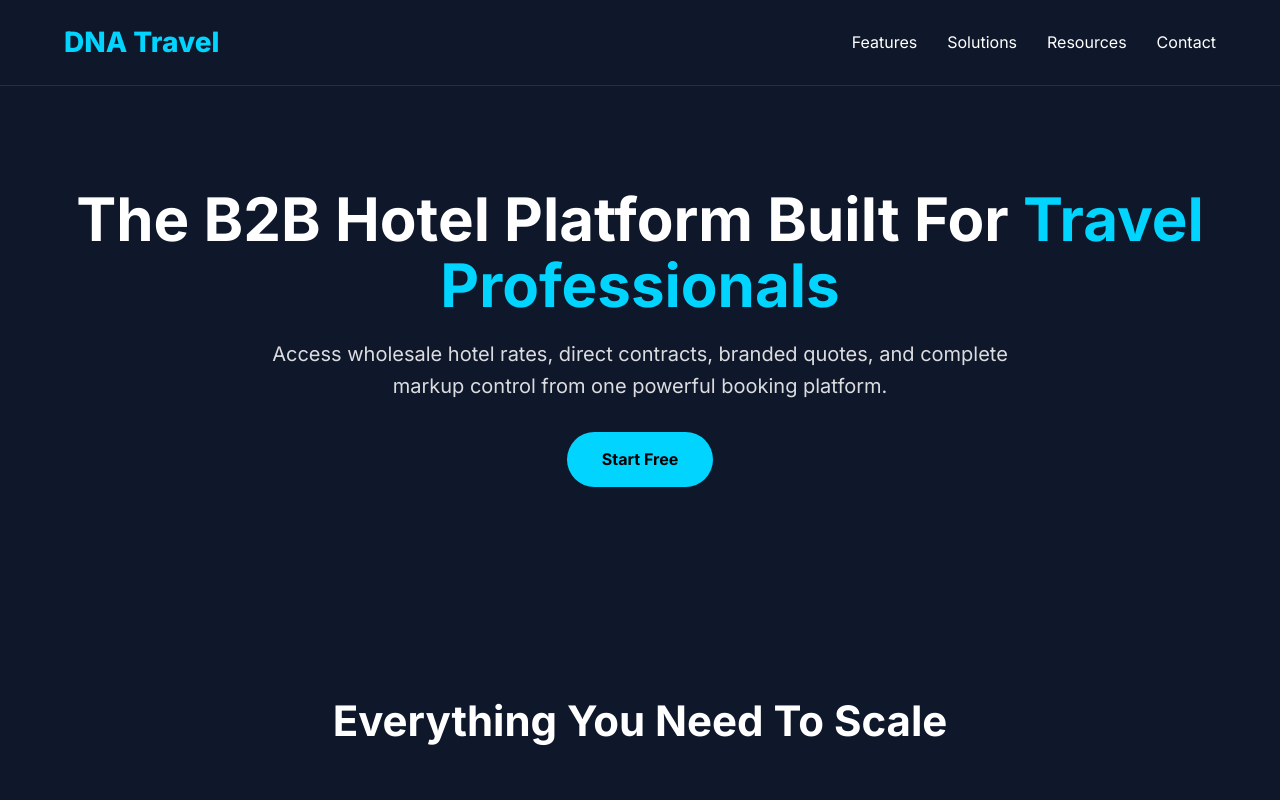
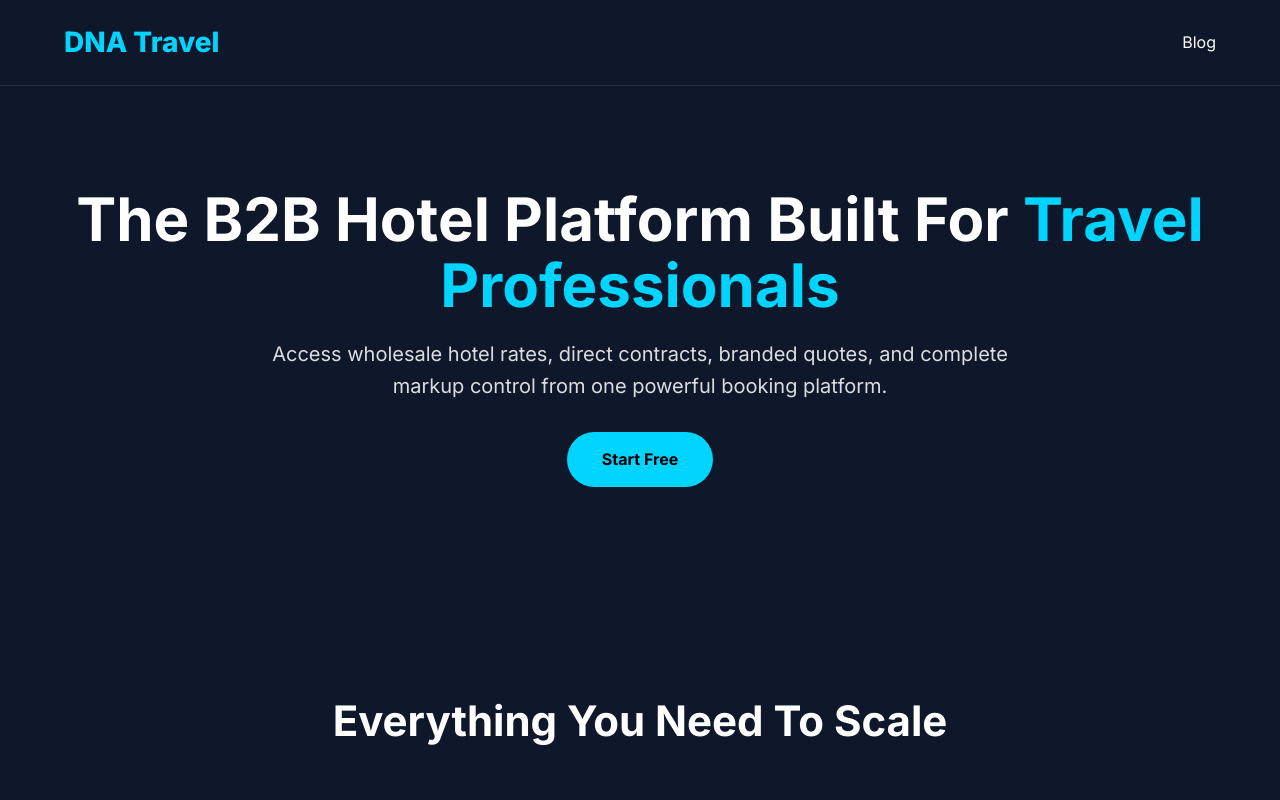
Before and after one commit to dnatravel/B2B-Booking-Platform-for-Travel-Agents, a plain HTML site: page index.html in a window 1280 px wide. Shown: the top 800 px of the page. Drawn offline with Linux system fonts and the light colour scheme.

Commit message:
Update index.html

```diff
--- a/index.html
+++ b/index.html
@@ -170,10 +170,7 @@
 <div class="logo">DNA Travel</div>
 
 <ul>
-<li><a href="#features">Features</a></li>
-<li><a href="#solutions">Solutions</a></li>
-<li><a href="#resources">Resources</a></li>
-<li><a href="#contact">Contact</a></li>
+<li><a href="blog/">Blog</a></li>
 </ul>
 </nav>
 </div>
```
